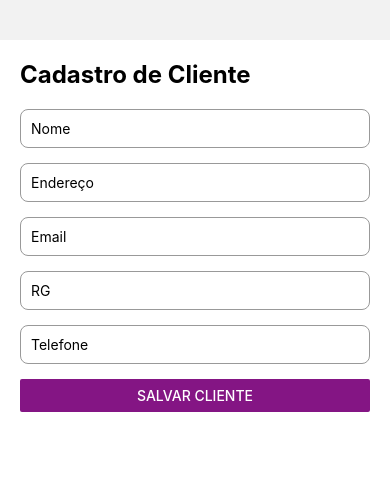
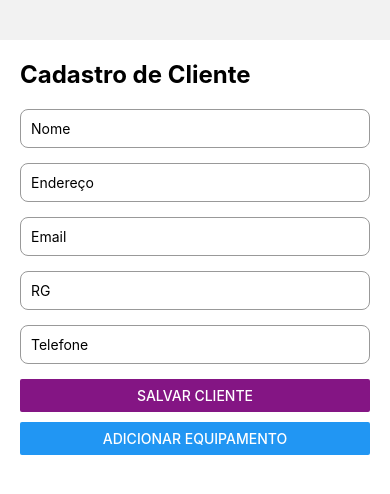
Before and after one commit to knechtel/AppOs, a React Native app: screen /FormClient in a window 390 px wide. Shown: the top 494 px of the page. Built offline with nearby package versions, Linux system fonts and the light colour scheme; no server answers.

Commit message:
Adicionando botão de cadastro de equipamento.

```diff
--- a/components/FormClient.js
+++ b/components/FormClient.js
@@ -60,8 +60,16 @@ export default function FormClient() {
         value={phone}
         onChangeText={setPhone}
       />
+      <View style={styles.buttonContainer}>
+        <Button
+          title="Salvar Cliente"
+          onPress={salvarCliente}
+          color="#841584"
+        />
+        <View style={{ height: 10 }} />
 
-      <Button title="Salvar Cliente" onPress={salvarCliente} color="#841584" />
+        <Button title="Adicionar Equipamento" onPress={salvarCliente} />
+      </View>
     </View>
   );
 }
```
